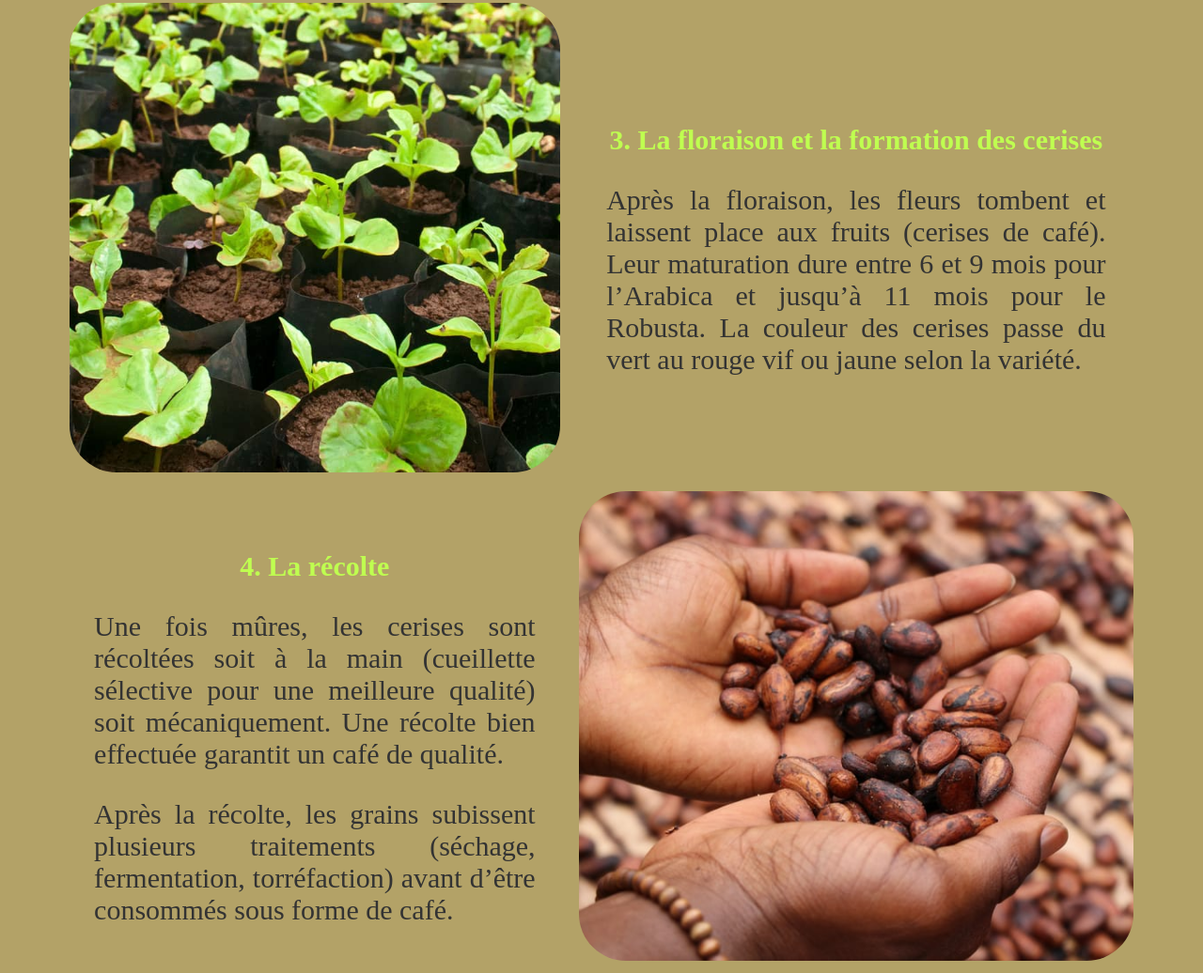
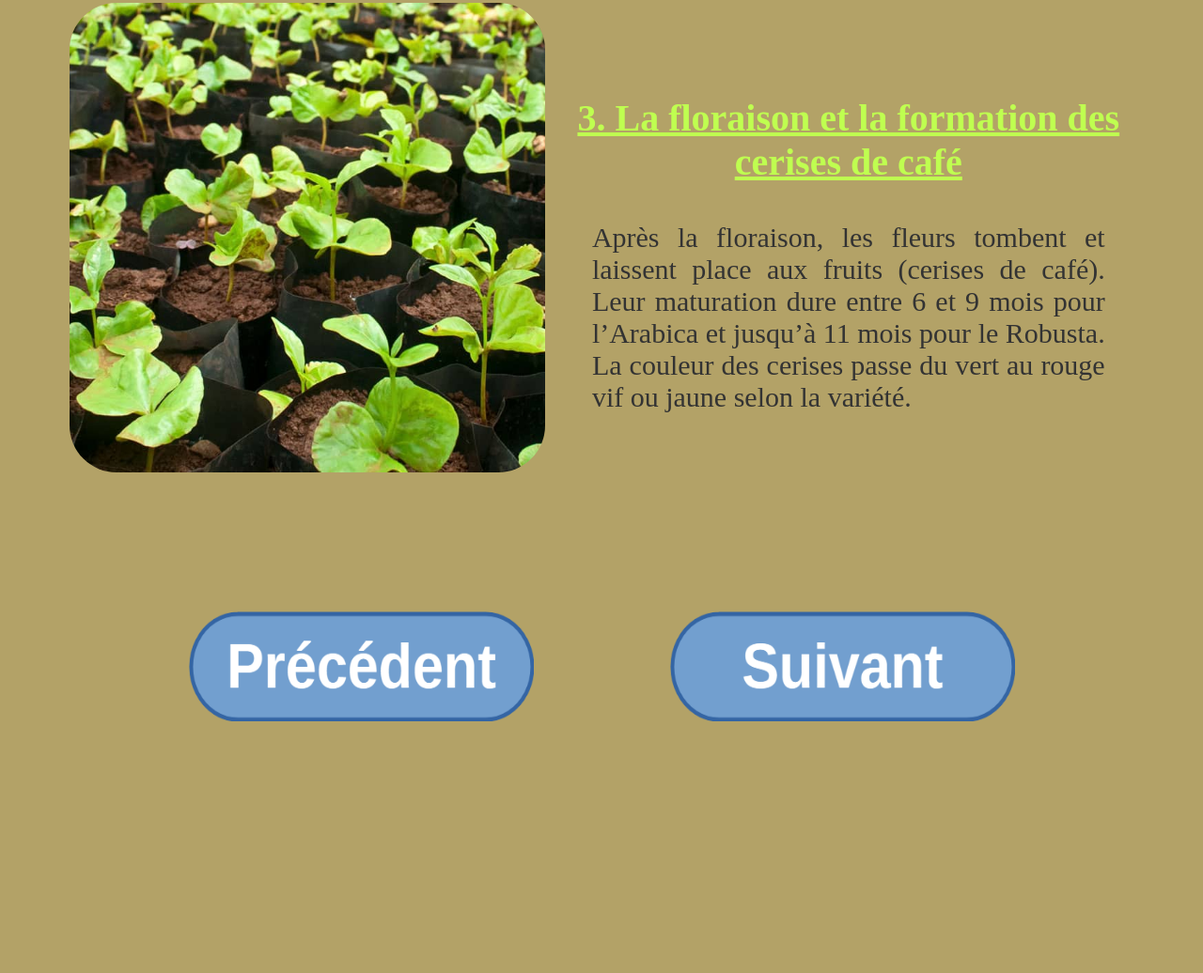
Before and after one commit to certainementalentour/site, a plain HTML site: page site/Pousse.html in a window 1280 px wide. Shown: the part 1336-2372 px from the top of the page at 94% size. After the commit the page ends 2246 px from the top, so only its background shows below. Drawn offline with Linux system fonts and the light colour scheme.

Commit message:
Correction de la page

```diff
--- a/site/Pousse.html
+++ b/site/Pousse.html
@@ -40,24 +40,12 @@
 
     <tr>
         <td rowspan="2"><img src="ressources/Images/PousseDeCafeier.jpg" alt="Image 3"></td>
-        <td><h3>3. La floraison et la formation des cerises</h3>
+        <td><h3>3. La floraison et la formation des cerises de café</h3>
             <p class="ParagraphesInfo">Après la floraison, les fleurs tombent et laissent place aux fruits (cerises de café).
                Leur maturation dure entre 6 et 9 mois pour l’Arabica et jusqu’à 11 mois pour le Robusta.
                La couleur des cerises passe du vert au rouge vif ou jaune selon la variété.</p>
         </td>
     </tr>
-    <tr></tr>
-
-    <tr>
-        <td><h3>4. La récolte</h3>
-            <p class="ParagraphesInfo">Une fois mûres, les cerises sont récoltées soit à la main (cueillette sélective pour une meilleure qualité)
-               soit mécaniquement. Une récolte bien effectuée garantit un café de qualité.</p>
-            <p class="ParagraphesInfo">Après la récolte, les grains subissent plusieurs traitements (séchage, fermentation, torréfaction)
-               avant d’être consommés sous forme de café.</p>
-        </td>
-        <td rowspan="2"><img src="ressources/Images/RecolteCafe.jpeg" alt="Image 4"></td>
-    </tr>
-    <tr></tr>
 </table>
 
 <footer>
--- a/site/ressources/styles/style.css
+++ b/site/ressources/styles/style.css
@@ -46,7 +46,8 @@ h3 {
 	color: #bfff50;
     text-align: center;
     font-family: 'Sevillana';
-    font-size: 30px;
+    font-size: 40px;
+    text-decoration: underline; /* Avoir si c'est pas mieux sans */
 }
 
 .ParagraphesInfo {
@@ -57,7 +58,7 @@ h3 {
     margin-bottom: 5px;
 	margin-left: 5%;
 	margin-right: 5%;
-}*/ /* ne pas définir pour tous les paragraphes de la page */
+} /* ne pas définir pour tous les paragraphes de la page */
 
 #elementCasse {
 	display: none; /* Sinon on a un énorme blanc en plein milieu */
```
